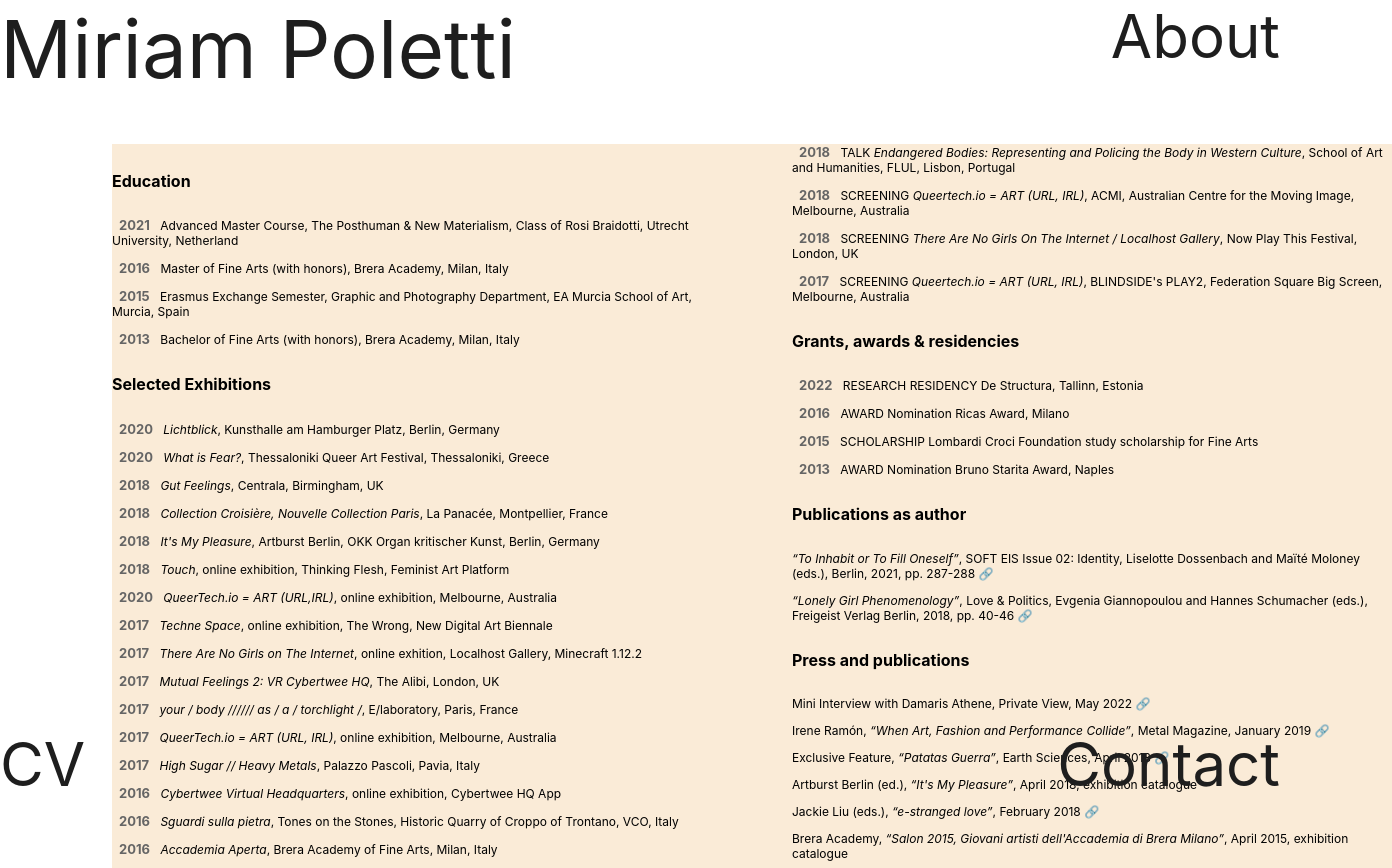
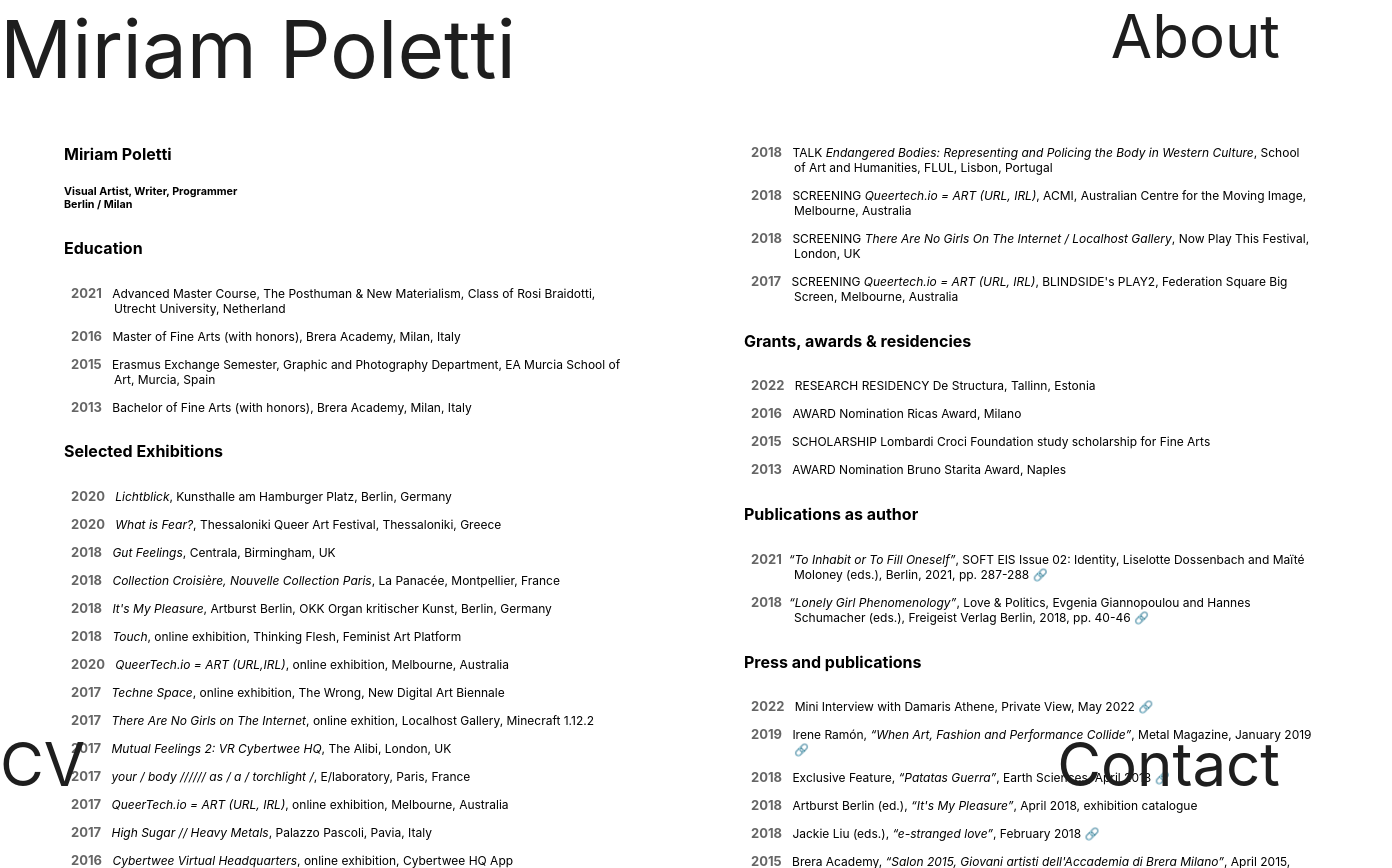
Before and after one commit to miriam-plt/portfolio, a React (Create React App) app: page /cv in a window 1280 px wide. Shown: the top 868 px of the page, 1392 px wide, since content can reach past the window. Built offline with nearby package versions, Linux system fonts and the light colour scheme; the HTML template or start-up script is replaced by a standard one.

Commit message:
cv page done

```diff
--- a/src/Pages/Cv/index.js
+++ b/src/Pages/Cv/index.js
@@ -8,6 +8,9 @@ const Cv = () => {
         <div className='cv'>
             <div>
                 <div className='cv-section education'>
+                    <h4>Miriam Poletti</h4>
+                    <h6>Visual Artist, Writer, Programmer</h6>
+                    <h6>Berlin / Milan</h6>
                     <h5>Education</h5>
                     <p><b>2021</b> Advanced Master Course, The Posthuman & New Materialism, Class of Rosi Braidotti, Utrecht University, Netherland</p>
                     <p><b>2016</b> Master of Fine Arts (with honors), Brera Academy, Milan, Italy</p>
@@ -60,22 +63,22 @@ const Cv = () => {
 
                 <div className='cv-section publications'>
                     <h5>Publications as author</h5>
-                    <p><i>“To Inhabit or To Fill Oneself”</i>, SOFT EIS Issue 02: Identity, Liselotte Dossenbach and Maïté Moloney (eds.), Berlin, 2021, pp. 287-288 <a href="https://softeismagazine.com/shop/issue02/" target="_blank" rel="noreferrer"> 🔗 </a> </p>
-                    <p><i>“Lonely Girl Phenomenology”</i>, Love & Politics, Evgenia Giannopoulou and Hannes Schumacher (eds.), Freigeist Verlag Berlin, 2018, pp. 40-46 <a href="http://freigeist-verlag.net/buecher/love-politics/" target="_blank" rel="noreferrer"> 🔗 </a> </p>
+                    <p><b>2021</b><i>“To Inhabit or To Fill Oneself”</i>, SOFT EIS Issue 02: Identity, Liselotte Dossenbach and Maïté Moloney (eds.), Berlin, 2021, pp. 287-288 <a href="https://softeismagazine.com/shop/issue02/" target="_blank" rel="noreferrer"> 🔗 </a> </p>
+                    <p><b>2018</b><i>“Lonely Girl Phenomenology”</i>, Love & Politics, Evgenia Giannopoulou and Hannes Schumacher (eds.), Freigeist Verlag Berlin, 2018, pp. 40-46 <a href="http://freigeist-verlag.net/buecher/love-politics/" target="_blank" rel="noreferrer"> 🔗 </a> </p>
                 </div>
             </div>
 
             <div>
                 <div className='cv-section press'>
                     <h5>Press and publications</h5>
-                    <p>Mini Interview with Damaris Athene, Private View, May 2022 <a href="https://www.instagram.com/p/Cc5CShIoIOX/" target="_blank" rel="noreferrer"> 🔗 </a> </p>
-                    <p>Irene Ramón, <i>“When Art, Fashion and Performance Collide”</i>, Metal Magazine, January 2019 <a href="https://metalmagazine.eu/en/post/interview/sarah-nefissa-belhadjali-when-art-fashion-and-performance-collide" target="_blank" rel="noreferrer"> 🔗 </a> </p>
-                    <p>Exclusive Feature, <i>“Patatas Guerra”</i>, Earth Sciences, April 2018 <a href="https://sciences.earth/patatas-guerra/" target="_blank" rel="noreferrer"> 🔗 </a> </p>
-                    <p>Artburst Berlin (ed.), <i>“It's My Pleasure”</i>, April 2018, exhibition catalogue</p>
-                    <p>Jackie Liu (eds.), <i>“e-stranged love”</i>, February 2018 <a href="https://estrangedlove.neocities.org/" target="_blank" rel="noreferrer"> 🔗 </a> </p>
-                    <p>Brera Academy, <i>“Salon 2015, Giovani artisti dell'Accademia di Brera Milano”</i>, April 2015, exhibition catalogue</p>
-                    <p>Beth Siveyer (ed.), <i>“Girls Get Busy, Feminist Art and Writing”</i>, Issue n. 23, November 2014 <a href="https://issuu.com/ggbzine/docs/ggb23" target="_blank" rel="noreferrer"> 🔗 </a> </p>
-                    <p>Giovanna Cassese and Erminia Mitrano (eds.), <i>“Prima Biennale di incisione, Premio Bruno Starita”</i>, January 2014, exhibition catalogue</p>
+                    <p><b>2022</b> Mini Interview with Damaris Athene, Private View, May 2022 <a href="https://www.instagram.com/p/Cc5CShIoIOX/" target="_blank" rel="noreferrer"> 🔗 </a> </p>
+                    <p><b>2019</b> Irene Ramón, <i>“When Art, Fashion and Performance Collide”</i>, Metal Magazine, January 2019 <a href="https://metalmagazine.eu/en/post/interview/sarah-nefissa-belhadjali-when-art-fashion-and-performance-collide" target="_blank" rel="noreferrer"> 🔗 </a> </p>
+                    <p><b>2018</b> Exclusive Feature, <i>“Patatas Guerra”</i>, Earth Sciences, April 2018 <a href="https://sciences.earth/patatas-guerra/" target="_blank" rel="noreferrer"> 🔗 </a> </p>
+                    <p><b>2018</b> Artburst Berlin (ed.), <i>“It's My Pleasure”</i>, April 2018, exhibition catalogue</p>
+                    <p><b>2018</b> Jackie Liu (eds.), <i>“e-stranged love”</i>, February 2018 <a href="https://estrangedlove.neocities.org/" target="_blank" rel="noreferrer"> 🔗 </a> </p>
+                    <p><b>2015</b> Brera Academy, <i>“Salon 2015, Giovani artisti dell'Accademia di Brera Milano”</i>, April 2015, exhibition catalogue</p>
+                    <p><b>2014</b> Beth Siveyer (ed.), <i>“Girls Get Busy, Feminist Art and Writing”</i>, Issue n. 23, November 2014 <a href="https://issuu.com/ggbzine/docs/ggb23" target="_blank" rel="noreferrer"> 🔗 </a> </p>
+                    <p><b>2014</b> Giovanna Cassese and Erminia Mitrano (eds.), <i>“Prima Biennale di incisione, Premio Bruno Starita”</i>, January 2014, exhibition catalogue</p>
                 </div>
 
                 <div className='cv-section collaborations'>
--- a/src/Pages/Cv/index.scss
+++ b/src/Pages/Cv/index.scss
@@ -1,11 +1,9 @@
 .cv {
-    background-color: antiquewhite;
-
+    margin-left: 4em;
+    margin-right: 4em;
 
     @media screen and (min-width:320px) and (max-width: 1025px)  {
         margin-top: 14em;
-        margin-left: 4em;
-        margin-right: 4em;
         width: 80%;
         height: 60%;
         column-count: 2;
@@ -15,8 +13,6 @@
 
       @media screen and (min-width:1025px) {
         margin-top: 9em;
-        margin-left: 7em;
-        margin-right: 7em;
         width: 100%;
         height: 40%;
         column-count: 3;
@@ -33,14 +29,28 @@
     font-size: 16px;
 }
 
+.cv-section h4 {
+    font-size: 16px;
+    margin-top: 0;
+    margin-bottom: 10;
+}
+
+.cv-section h6 {
+    margin-top: 0;
+    margin-bottom: 0;
+}
+
 p {
     font-size: 12px;
+    margin-left: 50px;
+    margin-right: 30px;
 }
 
 b {
     color: rgb(101, 101, 101);
     padding: 5px 7px;
     font-size: 13px;
+    margin-left: -50px;
 }
 
 a {
```
